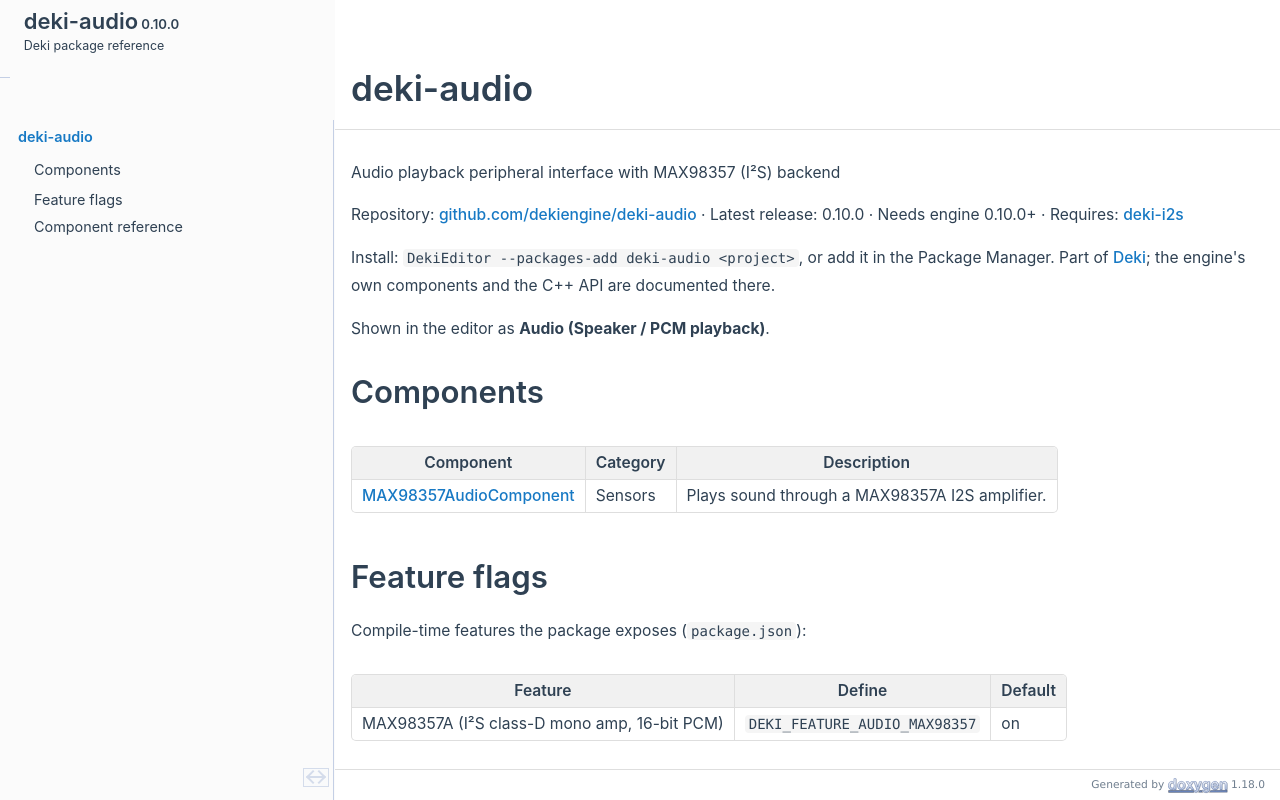
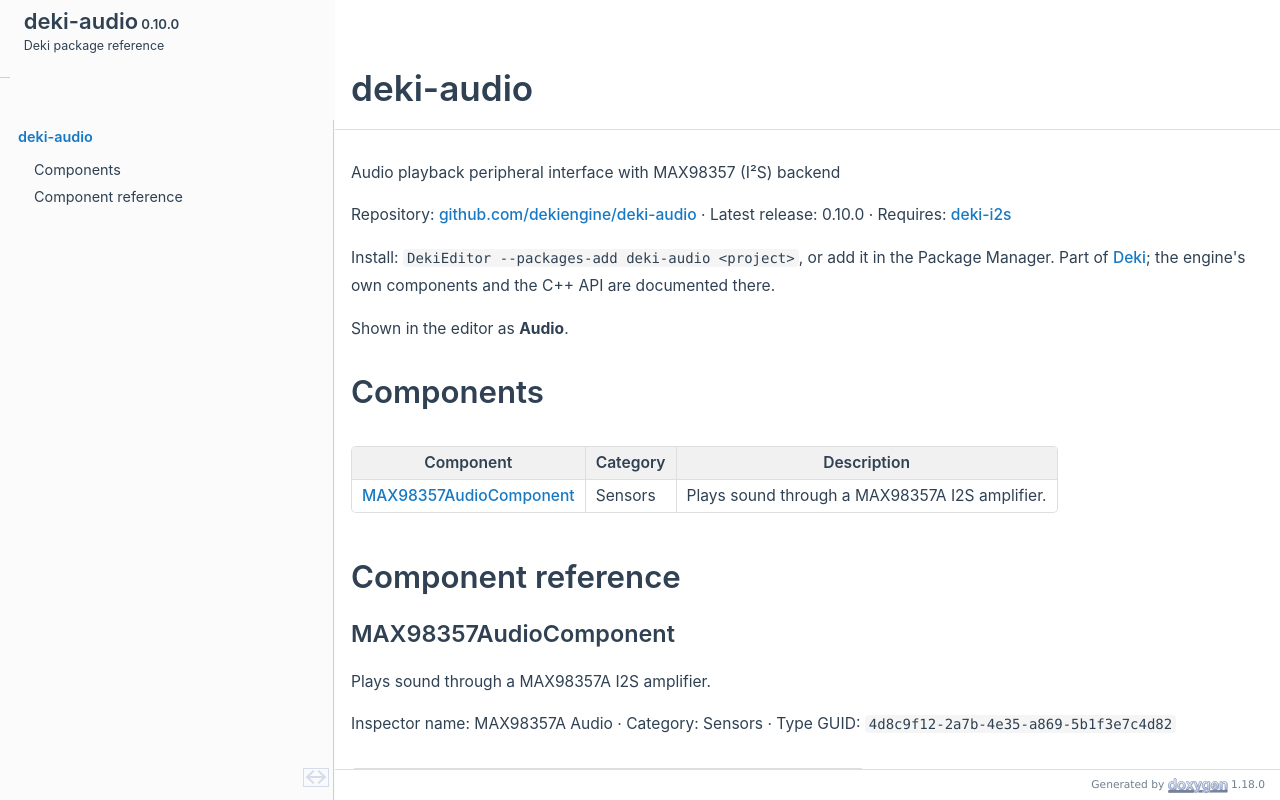
Before and after one commit to dekiengine/deki-audio, a plain HTML site: page index.html in a window 1280 px wide. Drawn offline with Linux system fonts and the light colour scheme.

Commit message:
Docs for deki-audio from deki-editor 9500697

```diff
--- a/index.html
+++ b/index.html
@@ -80,9 +80,9 @@ document.addEventListener('DOMContentLoaded',() => { initNavTree('index.html',''
 <div class="contents">
 <div class="textblock"><p><a class="anchor" id="mainpage"></a></p>
 <p>Audio playback peripheral interface with MAX98357 (I²S) backend</p>
-<p>Repository: <a href="https://github.com/dekiengine/deki-audio">github.com/dekiengine/deki-audio</a> · Latest release: 0.10.0 · Needs engine 0.10.0+ · Requires: <a href="https://dekiengine.github.io/deki-i2s/">deki-i2s</a></p>
+<p>Repository: <a href="https://github.com/dekiengine/deki-audio">github.com/dekiengine/deki-audio</a> · Latest release: 0.10.0 · Requires: <a href="https://dekiengine.github.io/deki-i2s/">deki-i2s</a></p>
 <p>Install: <span class="tt">DekiEditor --packages-add deki-audio &lt;project&gt;</span>, or add it in the Package Manager. Part of <a href="https://dekiengine.github.io/docs/">Deki</a>; the engine's own components and the C++ API are documented there.</p>
-<p>Shown in the editor as <b>Audio (Speaker / PCM playback)</b>.</p>
+<p>Shown in the editor as <b>Audio</b>.</p>
 <h1 class="doxsection"><a class="anchor" id="autotoc_md0"></a>
 Components</h1>
 <table class="markdownTable">
@@ -92,15 +92,6 @@ Components</h1>
 <td class="markdownTableBodyNone"><a class="el" href="#c-max98357audiocomponent" title="MAX98357AudioComponent">MAX98357AudioComponent</a>  </td><td class="markdownTableBodyNone">Sensors  </td><td class="markdownTableBodyNone">Plays sound through a MAX98357A I2S amplifier.  </td></tr>
 </table>
 <h1 class="doxsection"><a class="anchor" id="autotoc_md1"></a>
-Feature flags</h1>
-<p>Compile-time features the package exposes (<span class="tt">package.json</span>):</p>
-<table class="markdownTable">
-<tr class="markdownTableHead">
-<th class="markdownTableHeadNone">Feature  </th><th class="markdownTableHeadNone">Define  </th><th class="markdownTableHeadNone">Default  </th></tr>
-<tr class="markdownTableRowOdd">
-<td class="markdownTableBodyNone">MAX98357A (I²S class-D mono amp, 16-bit PCM)  </td><td class="markdownTableBodyNone"><span class="tt">DEKI_FEATURE_AUDIO_MAX98357</span>  </td><td class="markdownTableBodyNone">on  </td></tr>
-</table>
-<h1 class="doxsection"><a class="anchor" id="autotoc_md2"></a>
 Component reference</h1>
 <h2 class="doxsection"><a class="anchor" id="c-max98357audiocomponent"></a>
 MAX98357AudioComponent</h2>
--- a/navtreedata.js
+++ b/navtreedata.js
@@ -26,8 +26,7 @@ var NAVTREE =
 [
   [ "deki-audio", "index.html", [
     [ "Components", "index.html#autotoc_md0", null ],
-    [ "Feature flags", "index.html#autotoc_md1", null ],
-    [ "Component reference", "index.html#autotoc_md2", [
+    [ "Component reference", "index.html#autotoc_md1", [
       [ "MAX98357AudioComponent", "index.html#c-max98357audiocomponent", null ]
     ] ]
   ] ]
--- a/navtreeindex0.js
+++ b/navtreeindex0.js
@@ -3,7 +3,6 @@ var NAVTREEINDEX0 =
 "index.html":[],
 "index.html#autotoc_md0":[0],
 "index.html#autotoc_md1":[1],
-"index.html#autotoc_md2":[2],
-"index.html#c-max98357audiocomponent":[2,0],
+"index.html#c-max98357audiocomponent":[1,0],
 "pages.html":[]
 };
```
Also changed, not shown: doxygen_crawl.html (+0 -1 lines).
